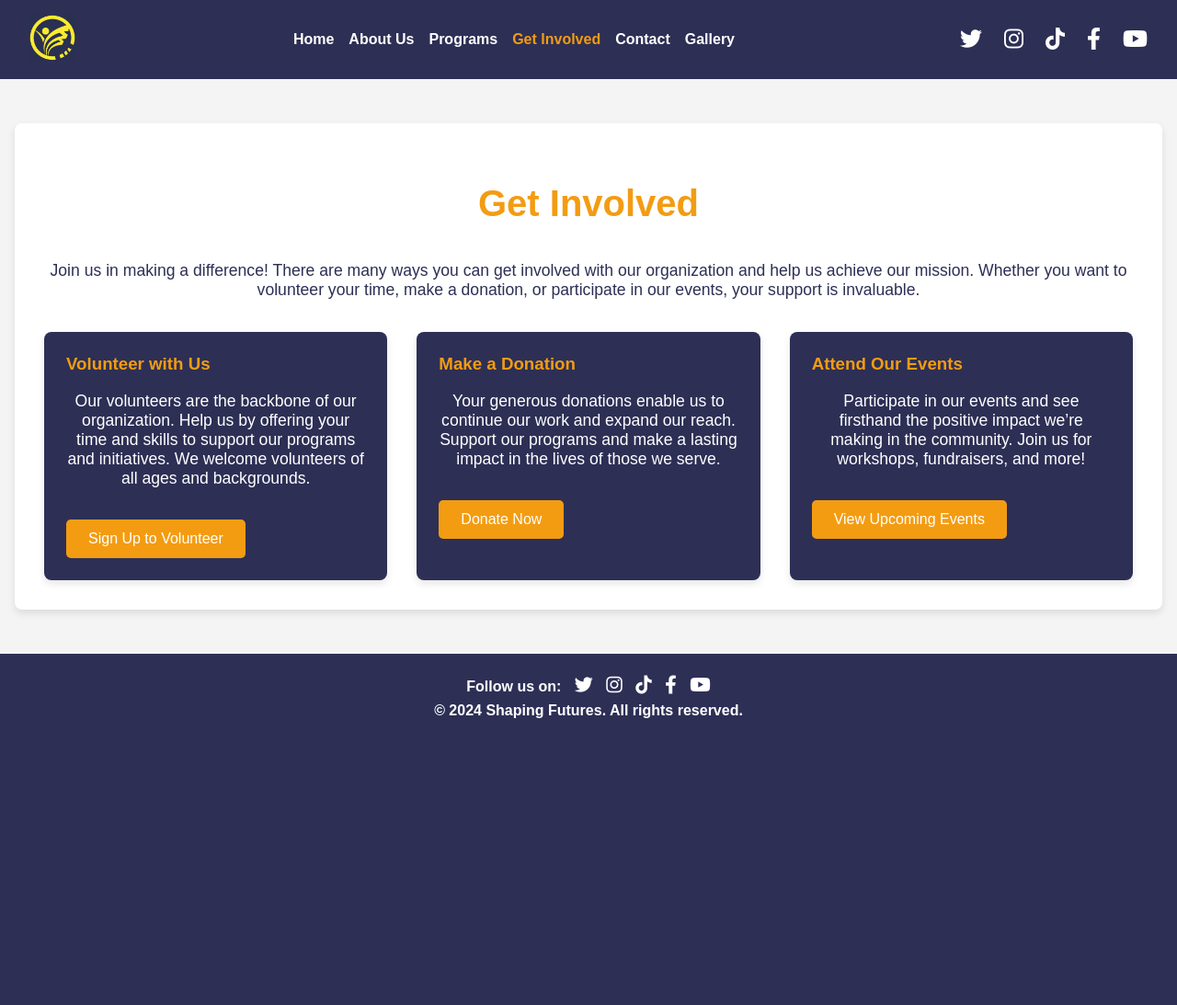
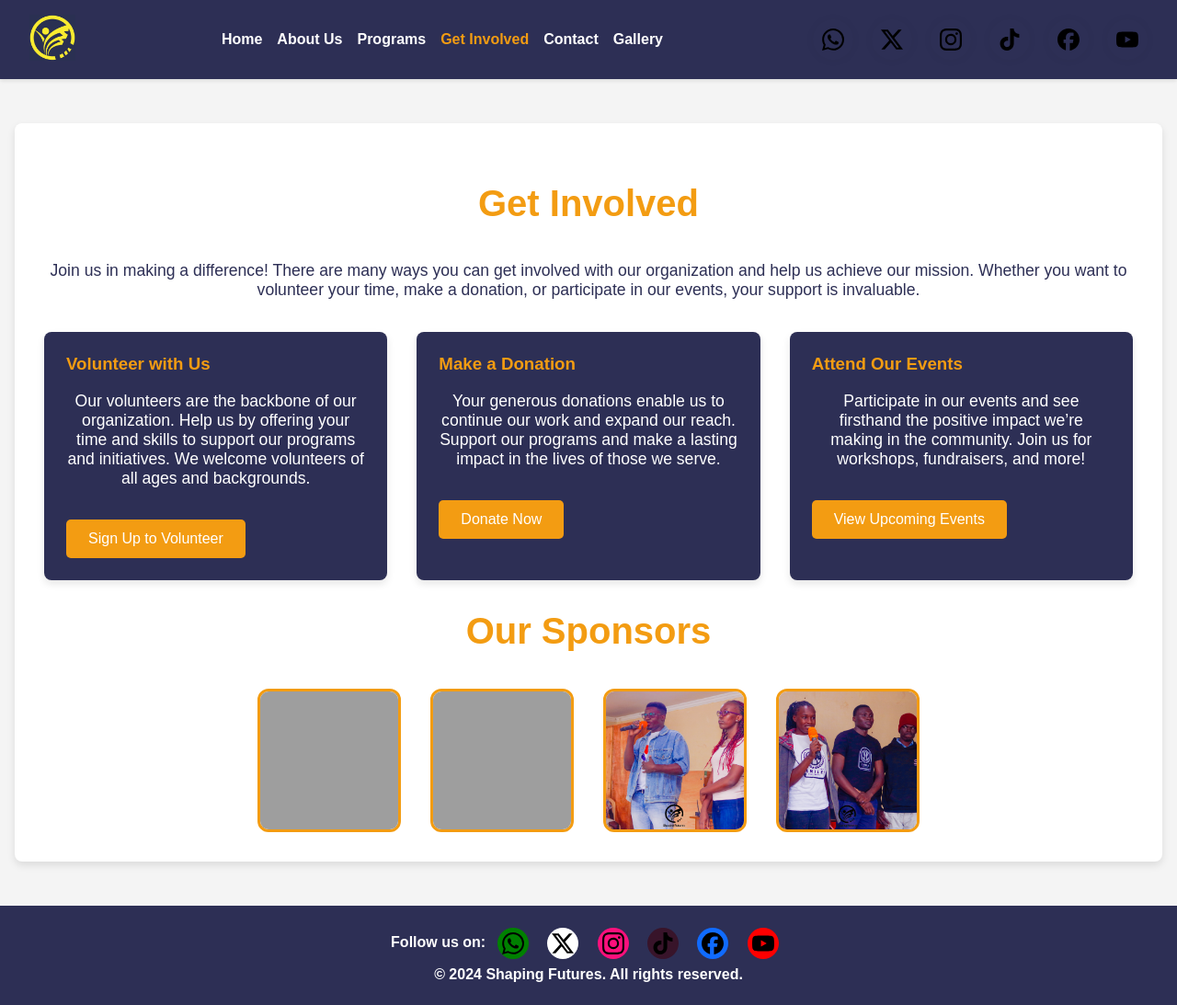
Before and after one commit to kosgeivinny/shapingfutures.github.io, a PHP site: page /get-involved.html in a window 1280 px wide. Shown: the whole page at 92% size. Before the commit the page ends 781 px from the top, so only its background shows below. Run offline with PHP 8.4, Linux system fonts and the light colour scheme; grey boxes are pictures that could not be loaded.

```diff
--- a/get-involved.html
+++ b/get-involved.html
@@ -3,17 +3,18 @@
 <head>
   <meta charset="UTF-8">
   <meta name="viewport" content="width=device-width, initial-scale=1.0">
+  <meta name="description" content="Shaping Futures empowers youth through dance and community support.">
   <title>Shaping Futures</title>
   <link rel="stylesheet" href="shafs.css">
   <link rel="stylesheet" href="https://cdnjs.cloudflare.com/ajax/libs/font-awesome/6.0.0-beta3/css/all.min.css">
   <script src="shafs.js" defer></script>
 </head>
 <body>
-  <header>
+  <header role="banner">
     <div class="logo">
-    <a href="index.html"><img src="images/logo.jpg" alt="Shaping Futures Logo"></a>
+      <a href="index.html"><img src="images/logo.jpg" alt="Shaping Futures Logo"></a>
     </div>
-    <nav>
+    <nav aria-label="Main Navigation">
       <ul>
         <li><a href="index.html">Home</a></li>
         <li><a href="about.html">About Us</a></li>
@@ -23,12 +24,25 @@
         <li><a href="gallery.html">Gallery</a></li>
       </ul>
     </nav>
-    <div class="social-media">
-      <a href="https://twitter.com/yourprofile" target="_blank" aria-label="Twitter"><i class="fab fa-twitter"></i></a>
-      <a href="https://instagram.com/yourprofile" target="_blank" aria-label="Instagram"><i class="fab fa-instagram"></i></a>
-      <a href="https://tiktok.com/@yourprofile" target="_blank" aria-label="TikTok"><i class="fab fa-tiktok"></i></a>
-      <a href="https://facebook.com/yourprofile" target="_blank" aria-label="Facebook"><i class="fab fa-facebook-f"></i></a>
-      <a href="https://youtube.com/c/yourchannel" target="_blank" aria-label="YouTube"><i class="fab fa-youtube"></i></a>
+    <div class="social-media" aria-label="Social Media Links">
+      <a href="https://whatsapp.com/yourprofile" target="_blank" style="--accent-color: green" aria-label="Whatsapp" rel="noopener noreferrer">
+        <img src="logo/whatsapp.svg" alt="Whatsapp Logo" class="social-icon">
+      </a>
+      <a href="https://x.com/yourprofile" class="twitter" target="_blank" style="--accent-color: black" aria-label="Twitter" rel="noopener noreferrer">
+        <img src="logo/x.svg" alt="X Logo" class="social-icon">
+      </a>
+      <a href="https://instagram.com/yourprofile" style="--accent-color: #fe107c" target="_blank" aria-label="Instagram" rel="noopener noreferrer">
+        <img src="logo/instagram.svg" alt="Instagram Logo" class="social-icon">
+      </a>
+      <a href="https://tiktok.com/@yourprofile" target="_blank" style="--accent-color: #38142a" aria-label="TikTok" rel="noopener noreferrer">
+        <img src="logo/tiktok.svg" alt="TikTok Logo" class="social-icon">
+      </a>
+      <a href="https://facebook.com/yourprofile" target="_blank" style="--accent-color: #106bff" aria-label="Facebook" rel="noopener noreferrer">
+        <img src="logo/facebook.svg" alt="Facebook Logo" class="social-icon">
+      </a>
+      <a href="https://youtube.com/c/yourchannel" target="_blank" style="--accent-color: red" aria-label="YouTube" rel="noopener noreferrer">
+        <img src="logo/youtube.svg" alt="YouTube Logo" class="social-icon">
+      </a>
     </div>
   </header>
 
@@ -56,22 +70,42 @@
         <p>Participate in our events and see firsthand the positive impact we’re making in the community. Join us for workshops, fundraisers, and more!</p>
         <a href="#" class="cta-button">View Upcoming Events</a>
       </div>
+
+
     </div>
+    <h2>Our Sponsors</h2>
+        <div class="sponsor-container">
+          <img src="images/gal1.jpg" alt="Sponsor 1 Logo" loading="lazy">
+          <img src="images/gal2.jpg" alt="Sponsor 2 Logo" loading="lazy">
+          <img src="images/gal3.jpg" alt="Sponsor 3 Logo" loading="lazy">
+          <img src="images/gal4.jpg" alt="Sponsor 4 Logo" loading="lazy">
+        </div>
   </div>
 </section>
 </main>
 
-<footer>
-
-   <p>Follow us on:
-      <a href="https://twitter.com/yourprofile" target="_blank" aria-label="Twitter" rel="noopener noreferrer"><i class="fab fa-twitter"></i></a>
-      <a href="https://instagram.com/yourprofile" target="_blank" aria-label="Instagram" rel="noopener noreferrer"><i class="fab fa-instagram"></i></a>
-      <a href="https://tiktok.com/@yourprofile" target="_blank" aria-label="TikTok" rel="noopener noreferrer"><i class="fab fa-tiktok"></i></a>
-      <a href="https://facebook.com/yourprofile" target="_blank" aria-label="Facebook" rel="noopener noreferrer"><i class="fab fa-facebook-f"></i></a>
-      <a href="https://youtube.com/c/yourchannel" target="_blank" aria-label="YouTube" rel="noopener noreferrer"><i class="fab fa-youtube"></i></a>
-   </p>
-
-   <p>&copy; 2024 Shaping Futures. All rights reserved.</p>
+<footer role="contentinfo">
+  <p>Follow us on:
+    <a href="https://whatsapp.com/yourprofile" target="_blank" style="--accent-color: green" aria-label="Whatsapp" rel="noopener noreferrer">
+      <img src="logo/whatsapp.svg" alt="Whatsapp Logo" class="social-icon">
+    </a>
+    <a href="https://x.com/yourprofile" class="twitter" target="_blank" style="--accent-color: white" aria-label="Twitter" rel="noopener noreferrer">
+      <img src="logo/x.svg" alt="X Logo" class="social-icon">
+    </a>
+    <a href="https://instagram.com/yourprofile" style="--accent-color: #fe107c" target="_blank" aria-label="Instagram" rel="noopener noreferrer">
+      <img src="logo/instagram.svg" alt="Instagram Logo" class="social-icon">
+    </a>
+    <a href="https://tiktok.com/@yourprofile" target="_blank" style="--accent-color: #38142a" aria-label="TikTok" rel="noopener noreferrer">
+      <img src="logo/tiktok.svg" alt="TikTok Logo" class="social-icon">
+    </a>
+    <a href="https://facebook.com/yourprofile" target="_blank" style="--accent-color: #106bff" aria-label="Facebook" rel="noopener noreferrer">
+      <img src="logo/facebook.svg" alt="Facebook Logo" class="social-icon">
+    </a>
+    <a href="https://youtube.com/c/yourchannel" target="_blank" style="--accent-color: red" aria-label="YouTube" rel="noopener noreferrer">
+      <img src="logo/youtube.svg" alt="YouTube Logo" class="social-icon">
+    </a>
+  </p>
+  <p>&copy; 2024 Shaping Futures. All rights reserved.</p>
 </footer>
   </body>
 </html>
--- a/shafs.css
+++ b/shafs.css
@@ -17,6 +17,7 @@ header {
   color: #fff; /* White text color */
   position: relative;
   z-index: 1; /* Ensure header stays on top */
+  box-shadow: 0 2px 4px rgba(0, 0, 0, 0.1); /* Light shadow */
 }
 
 /* Logo Styling */
@@ -60,12 +66,65 @@ nav ul li a.active {
 
 .social-media a {
   margin-left: 1em; /* Space between icons */
-  color: inherit; /* Use inherited color for icons */
-  font-size: 24px; /* Size of icons */
+  font-size: 20px; /* Size of icons */
+  transition: color 0.3s, transform 0.3s; /* Smooth transition */
+  border-radius: 50%;
+  padding: 10px;
+  box-sizing: border-box;
+  flex-shrink: 0;
+  box-shadow: 0 0.5px 10px rgba(0, 0, 0, 0.05);
 }
 
+.social-media a::before {
+  content: attr(aria-label);
+  position: absolute;
+  background-color: var(--accent-color);
+  color: #fff;
+  text-decoration: none;
+  padding: 0.5em 1em;
+  border-radius: 100px;
+  box-shadow: 0 5px 10px rgba(0, 0, 0, 0.05);
+  transform: translateY(45px) translateX(-100px) rotate(30deg);
+  opacity: 0;
+  transition: 200ms cubic-bezier(.42,0,.44,1.68);
+}
 .social-media a:hover {
-  color: #f39c12; /* Bright orange on hover */
+  background-color: var(--accent-color);
+  fill: white;
+}
+.social-media .twitter:hover {
+  background-color: white;
+}
+.social-media a:after {
+  content: "";
+  position: absolute;
+  height: 0;
+  width: 0;
+  border-left: 10px solid transparent;
+  border-right: 10px solid transparent;
+  border-top: 10px solid var(--accent-color);
+  transform: translateY(25px) translateX(-50px) rotate(-25deg);
+  opacity: 0;
+  transition: 200ms cubic-bezier(.42,0,.44,1.68);
+}
+.social-media a:hover::before {
+ transform: translateY(48px) translateX(-75px);
+ opacity: 1;
+}
+.social-media a:hover::after {
+  transform: translateY(43px) translateX(-28px) rotate(-50deg);
+  opacity: 1;
+ }
+.social-icon {
+  width: 24px; /* Adjust as needed */
+  height: auto; /* Maintain aspect ratio */
+  vertical-align: middle; /* Align with text */
+  transition: transform 0.3s; /* Smooth scale effect */
+
+}
+
+.social-icon:hover {
+  transform: scale(1.1); /* Slightly enlarge icon on hover */
 }
 
 /* Responsive Design */
@@ -286,25 +312,26 @@ footer p {
 }
 
 footer a {
-  color: #fff; /* White link color */
+  color: #fff; /* Default white link color */
   text-decoration: none; /* Remove underline */
   transition: color 0.3s; /* Smooth color transition */
   font-weight: lighter;
+  display: inline-block; /* Ensure proper spacing */
+  margin: 0 0.5em; /* Space between icons */
+  background-color: var(--accent-color);
+  border-radius: 100%;
+  padding: 5px;
 }
 
 footer a:hover {
-  color: #f39c12; /* Bright orange on hover */
+  color: var(--accent-color); /* Use accent color on hover */
   text-decoration: underline; /* Underline on hover */
 }
 
-footer i {
-  margin-left: 0.5em; /* Space between icons */
-  font-size: 20px; /* Size of icons */
-  transition: color 0.3s; /* Smooth color transition */
-}
-
-footer i:hover {
-  color: #f39c12; /* Bright orange on hover */
+.social-icon {
+  width: 24px; /* Adjust size as needed */
+  height: 24px; /* Adjust size as needed */
+  vertical-align: middle; /* Align with text */
 }
 
 
```
Also changed, not shown: other parts of shafs.css (+18 -46 lines), about.html (+43 -17 lines), contact.html (+41 -17 lines), gallery.html (+41 -17 lines), index.html (+44 -31 lines), programs.html (+74 -47 lines), logo/facebook.svg (added), logo/instagram.svg (added), logo/tiktok.svg (added), logo/whatsapp.svg (added), logo/x.png (added), logo/x.svg (added), logo/x.webp (added), logo/youtube.svg (added), 1 other file.
